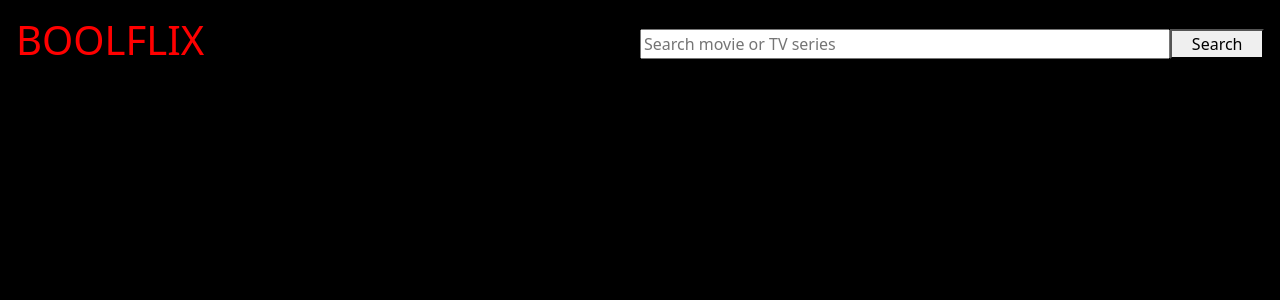
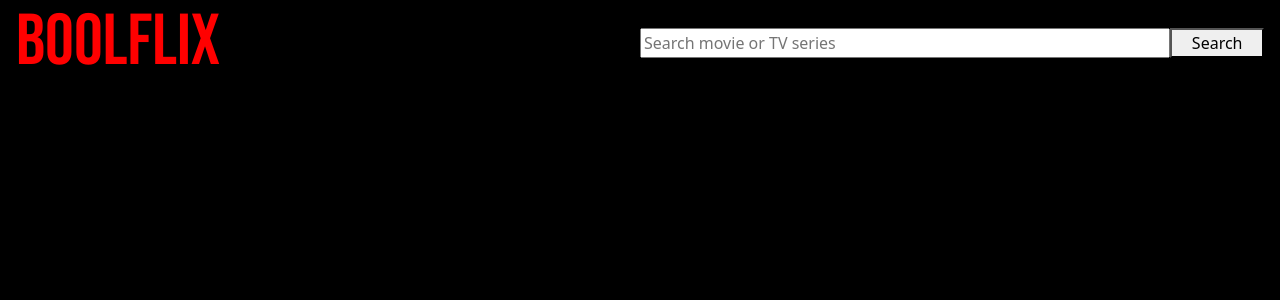
Before and after one commit to andrea-prina/vue-boolflix, a Vue app: page / in a window 1280 px wide. Shown: the top 300 px of the page. Built offline with nearby package versions, Linux system fonts and the light colour scheme.

Commit message:
feat(Header): Change logo title font

```diff
--- a/src/components/Header.vue
+++ b/src/components/Header.vue
@@ -25,14 +25,19 @@
 
 <style lang="scss">
 
+    @import url('https://fonts.googleapis.com/css2?family=Bebas+Neue&display=swap');
+
     header {
         display: flex;
         justify-content: space-between;
         align-items: center;
-        padding: 1rem;
+        padding: 0 1rem;
 
         h1 {
+            margin: 0;
             color: red;
+            font-family: 'Bebas Neue', cursive;
+            font-size: 4.5rem;
         }
 
     }
```
